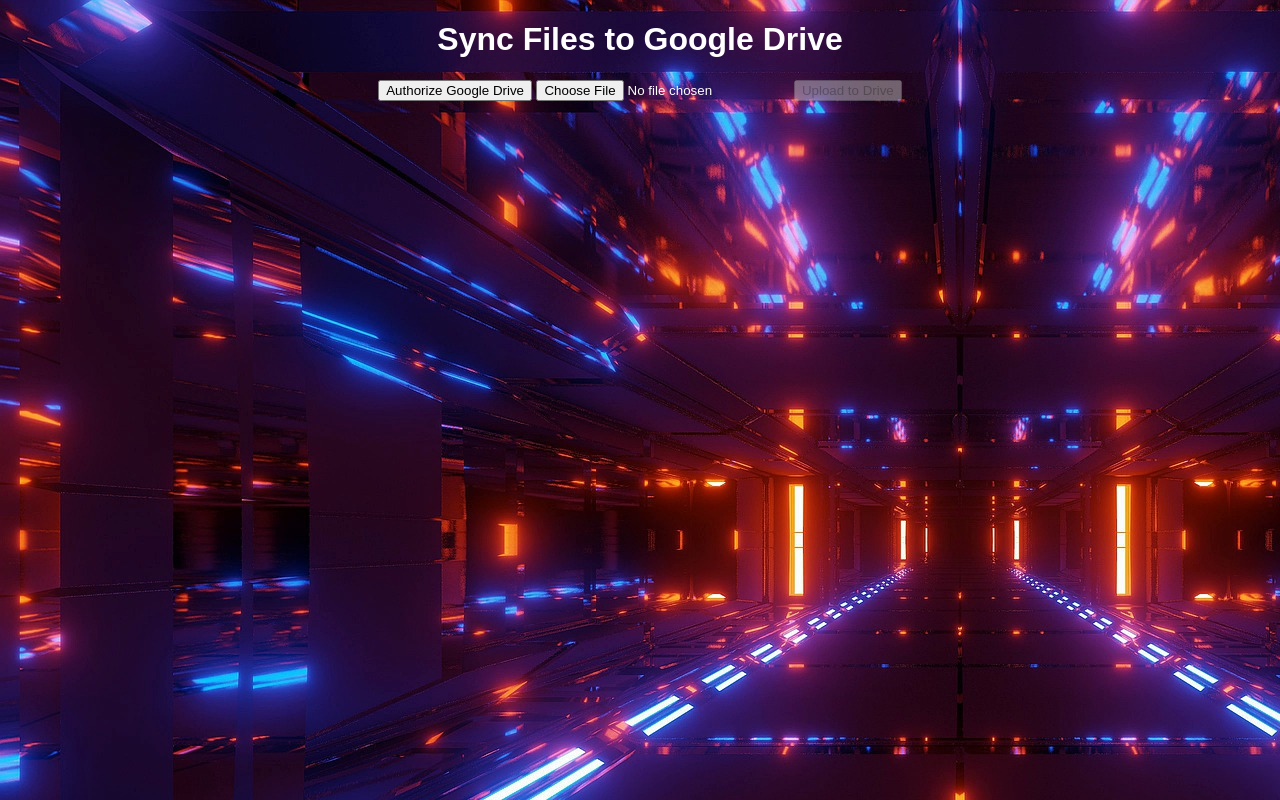
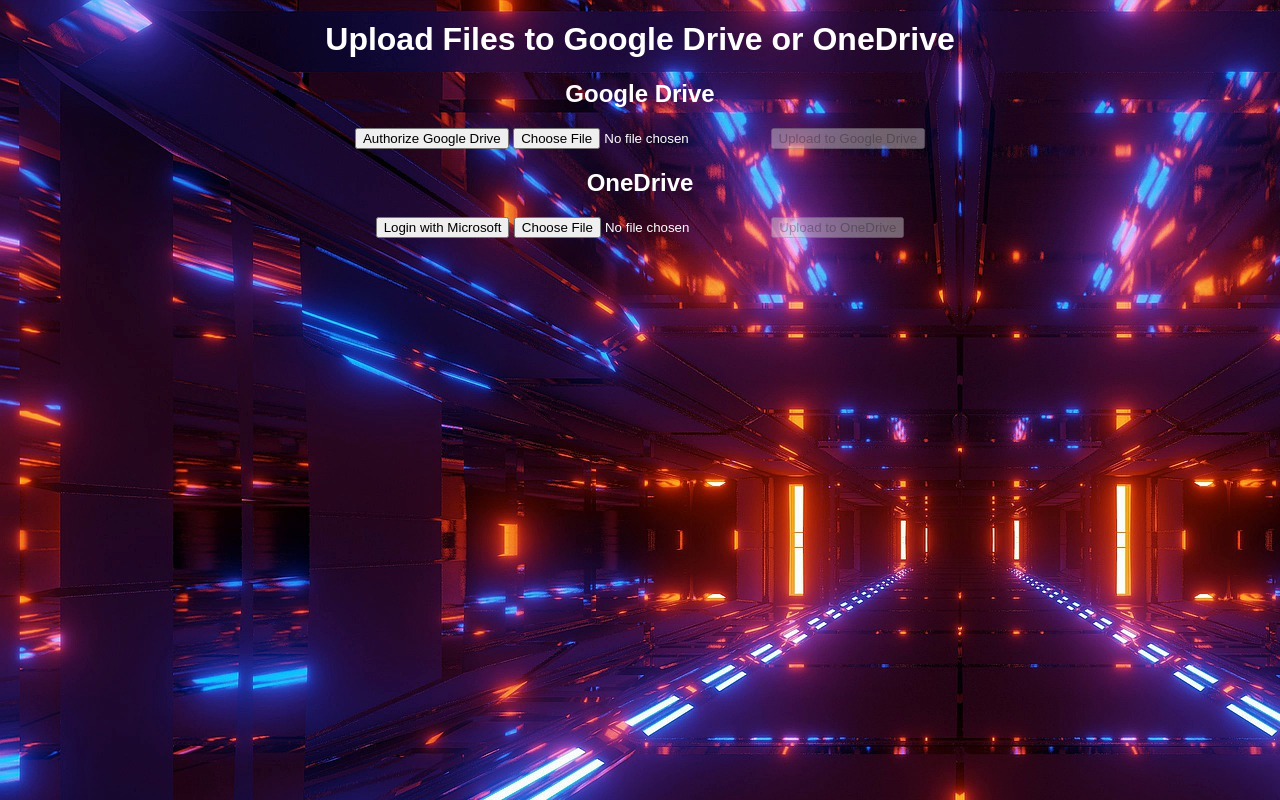
Before and after one commit to UCMfilm/UCMfilm.github.io, a website: page index.html in a window 1280 px wide. Drawn offline with Linux system fonts and the light colour scheme; a script that the page names is missing.

Commit message:
Update index.html

```diff
--- a/index.html
+++ b/index.html
@@ -3,21 +3,31 @@
 <head>
     <meta charset="UTF-8">
     <meta name="viewport" content="width=device-width, initial-scale=1.0">
-    <title>Google Drive Sync</title>
+    <title>File Upload to Google Drive and OneDrive</title>
     <link rel="stylesheet" href="styles.css">
-    <!-- Load the new Google Identity Services library -->
+    <!-- Google Identity Services -->
     <script src="https://accounts.google.com/gsi/client" async defer></script>
+    <!-- Microsoft Authentication Library (MSAL.js) -->
+    <script src="https://alcdn.msauth.net/browser/2.14.2/js/msal-browser.min.js"></script>
 </head>
 <body>
     <div class="container">
-        <h1>Sync Files to Google Drive</h1>
-        <button id="authorize_button">Authorize Google Drive</button>
-        <button id="signout_button" style="display: none;">Sign Out</button>
-        <input type="file" id="file_input" />
-        <button id="upload_button" disabled>Upload to Drive</button>
+        <h1>Upload Files to Google Drive or OneDrive</h1>
+
+        <!-- Google Drive -->
+        <h2>Google Drive</h2>
+        <button id="google_authorize_button">Authorize Google Drive</button>
+        <button id="google_signout_button" style="display: none;">Sign Out</button>
+        <input type="file" id="google_file_input" />
+        <button id="google_upload_button" disabled>Upload to Google Drive</button>
+
+        <!-- Microsoft OneDrive -->
+        <h2>OneDrive</h2>
+        <button id="microsoft_login_button">Login with Microsoft</button>
+        <input type="file" id="microsoft_file_input" />
+        <button id="microsoft_upload_button" disabled>Upload to OneDrive</button>
     </div>
 
-    <!-- Load the app.js script -->
     <script src="app.js"></script>
 </body>
 </html>
```
